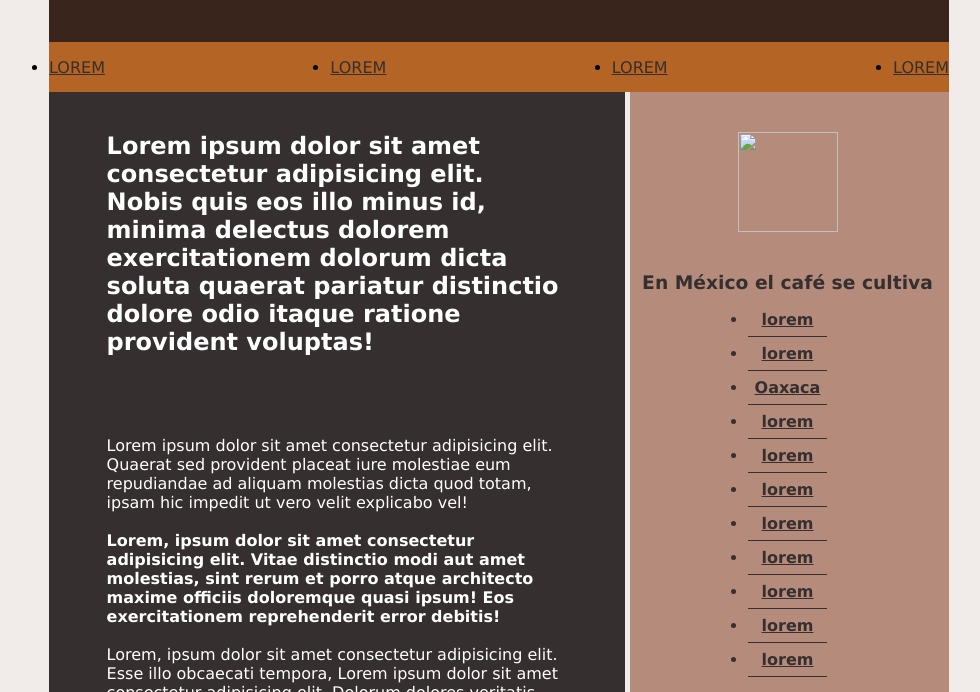
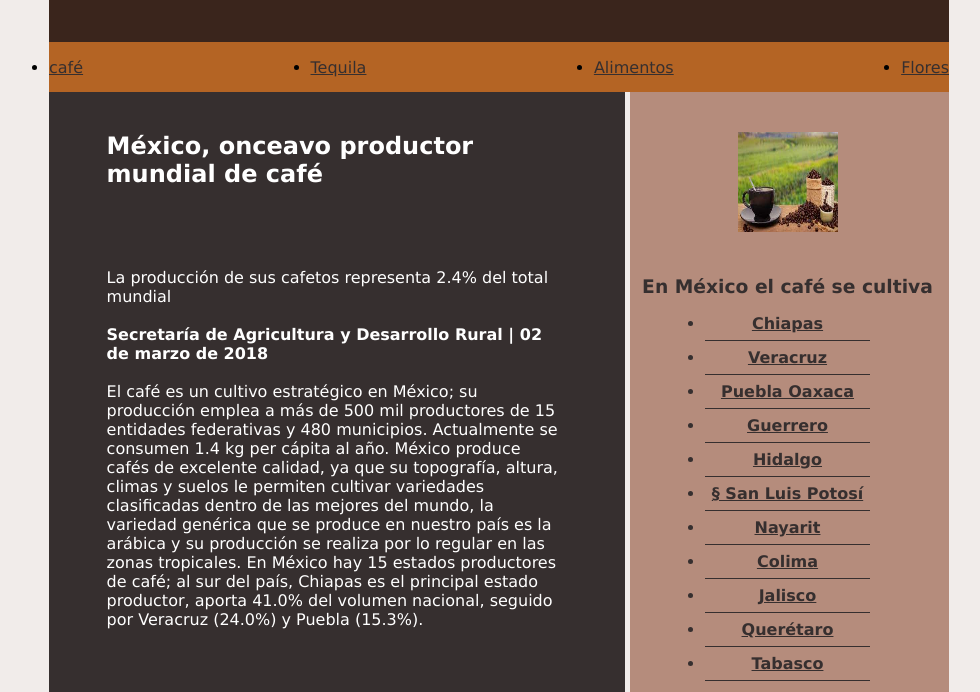
Before and after one commit to bernardoRG1/PRW, a plain HTML site: page html/cafe.html in a window 1280 px wide. Shown: the part 108-800 px from the top of the page, without its empty margins (141-1121 px from the left). Drawn offline with Linux system fonts and the light colour scheme.

Commit message:
imagenes e informacion

```diff
--- a/html/cafe.html
+++ b/html/cafe.html
@@ -12,10 +12,10 @@
    </header>
    <nav id="nav_id">
       <ul class="barraNavegacion">
-         <li><a href="#">LOREM</a></li>
-         <li><a href="#">LOREM</a></li>
-         <li><a href="#">LOREM</a></li>
-         <li><a href="#">LOREM</a></li>
+         <li><a href="#">café</a></li>
+         <li><a href="#">Tequila</a></li>
+         <li><a href="#">Alimentos</a></li>
+         <li><a href="#">Flores</a></li>
       </ul>
    </nav>
 
@@ -24,50 +24,58 @@
 
    <section id="section_id">
       <article>
-         <h2 class="texto">Lorem ipsum dolor sit amet consectetur adipisicing elit. Nobis quis eos illo minus id, minima delectus dolorem exercitationem dolorum dicta soluta quaerat pariatur distinctio dolore odio itaque ratione provident voluptas!</h2>
+         <h2 class="texto">México, onceavo productor mundial de café</h2>
          <p class="texto">
-            Lorem ipsum dolor sit amet consectetur adipisicing elit. Quaerat sed provident placeat iure molestiae eum repudiandae ad aliquam molestias dicta quod totam, ipsam hic impedit ut vero velit explicabo vel!
+            La producción de sus cafetos representa 2.4% del total mundial
             <br> <br>
             <label for="" class="negritas">
-               Lorem, ipsum dolor sit amet consectetur adipisicing elit. Vitae distinctio modi aut amet molestias, sint rerum et porro atque architecto maxime officiis doloremque quasi ipsum! Eos exercitationem reprehenderit error debitis!
+               Secretaría de Agricultura y Desarrollo Rural | 02 de marzo de 2018
             </label>
             <br> <br>
 
 
-            Lorem, ipsum dolor sit amet consectetur adipisicing elit. Esse illo obcaecati tempora,
-         Lorem ipsum dolor sit amet consectetur adipisicing elit. Dolorum dolores veritatis porro dignissimos id laborum nemo, error eaque placeat, debitis, doloribus ad aperiam voluptatem consectetur aliquid optio quos. At, doloribus! fuga nobis iusto est ducimus, deserunt velit assumenda dolore iure! Officia eligend
-            i asperiores provident, ipsam praesentium reiciendis aut. Lorem ipsum dolor sit amet consectetur, adipisicing elit. Reprehenderit harum cupiditate, consequatur unde ipsum eveniet quibusdam numquam soluta magnam placeat! Quibusdam ea ipsam quas fugiat provident labore, dolore rerum asperiores! </p>
+            El café es un cultivo estratégico en México; su producción emplea
+            a más de 500 mil productores de 15 entidades federativas y 480
+            municipios. Actualmente se consumen 1.4 kg per cápita al año.
+            México produce cafés de excelente calidad, ya que su topografía,
+            altura, climas y suelos le permiten cultivar variedades clasificadas
+            dentro de las mejores del mundo, la variedad genérica que se
+            produce en nuestro país es la arábica y su producción se realiza
+            por lo regular en las zonas tropicales.
+            En México hay 15 estados productores de café; al sur del país,
+            Chiapas es el principal estado productor, aporta 41.0% del
+            volumen nacional, seguido por Veracruz (24.0%) y Puebla (15.3%). </p>
 
             <div class="imagenes">
-               <picture><img src="img/cafe1.jpeg" alt=""></picture>
-               <picture><img src="img/cafe2.jpeg" alt=""></picture>
-               <picture><img src="img/cafe3.jpeg" alt=""></picture>
+               <picture><img src="../img/cafe1.jpeg" alt=""></picture>
+               <picture><img src="../img/cafe2.jpeg" alt=""></picture>
+               <picture><img src="../img/cafe3.jpeg" alt=""></picture>
             </div>
       </article>
    </section>
 
    <aside id="aside_id">
-      <picture><img src="img/cultivoCafe.jpeg" alt=""></picture>
+      <picture><img src="../img/cultivoCafe.jpeg" alt=""></picture>
       <h3>En México el café se  cultiva </h3>
       <ul>
-         <li><a href="#">lorem</a></li>
-         <li><a href="#">lorem</a></li>
-         <li><a href="#"> Oaxaca </a></li>
-         <li><a href="#">lorem</a></li>
-         <li><a href="#">lorem</a></li>
-         <li><a href="#">lorem<a></li>
-         <li><a href="#">lorem</a></li>
-         <li><a href="#">lorem</a></li>
-         <li><a href="#">lorem</a></li>
-         <li><a href="#">lorem</a></li>
-         <li><a href="#">lorem</a></li>
+         <li><a href="#">Chiapas</a></li>
+         <li><a href="#">Veracruz</a></li>
+         <li><a href="#">Puebla Oaxaca </a></li>
+         <li><a href="#">Guerrero</a></li>
+         <li><a href="#">Hidalgo</a></li>
+         <li><a href="#">§ San Luis Potosí </a></li>
+         <li><a href="#">Nayarit</a></li>
+         <li><a href="#">Colima</a></li>
+         <li><a href="#">Jalisco</a></li>
+         <li><a href="#">Querétaro</a></li>
+         <li><a href="#">Tabasco</a></li>
       </ul>
    </main>
 
 
 
       <footer id="footer_id" class="pieNavegacion">
-         <p>Lorem ipsum dolor sit amet consectetur adipisicing elit. Tenetur placeat officia assumenda ullam adipisci id libero architecto totam, quo, nisi fugiat dolorem voluptas eius. Veniam beatae harum magnam voluptates est.</p>
+         <p>@derechos reservados Productos Méxicanos</p>
       </footer>
 
    </aside>
```
Also changed, not shown: img/cafe1.jpeg (added), img/cafe2.jpeg (added), img/cafe3.jpeg (added), img/cultivoCafe.jpeg (added).
